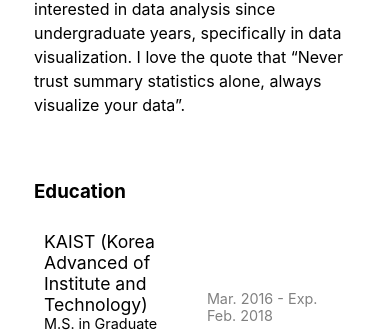
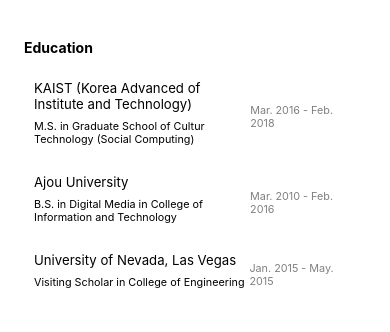
Before and after one commit to heungseok/heungseok.github.io, a React (Create React App) app: page / in a window 390 px wide. Shown: the part 534-866 px from the top of the page. Built offline with nearby package versions, Linux system fonts and the light colour scheme.

Commit message:
modified style

```diff
--- a/src/App.css
+++ b/src/App.css
@@ -109,6 +109,11 @@
   width: 70%;
 }
 
+.BioItem .main>div, .PaperItem .main>div {
+  padding-bottom: 8px;
+}
+
+
 .BioItem .sub, .PaperItem .sub {
   color: grey;
 }
@@ -203,6 +208,13 @@
 */
 
 @media (min-width: 320px) and (max-width: 480px) {
+  html {
+    font-size: 12px;
+  }
+
+  .container {
+    padding: 10px;
+  }
   .contents.flex {
     flex-direction: column;
   }
--- a/src/App.js
+++ b/src/App.js
@@ -8,7 +8,7 @@
   {
     title: "KAIST (Korea Advanced of Institute and Technology)",
     description: "M.S. in Graduate School of Cultur Technology (Social Computing)",
-    duration: "Mar. 2016 - Exp. Feb. 2018"
+    duration: "Mar. 2016 - Feb. 2018"
   },
   {
     title: "Ajou University",
```
